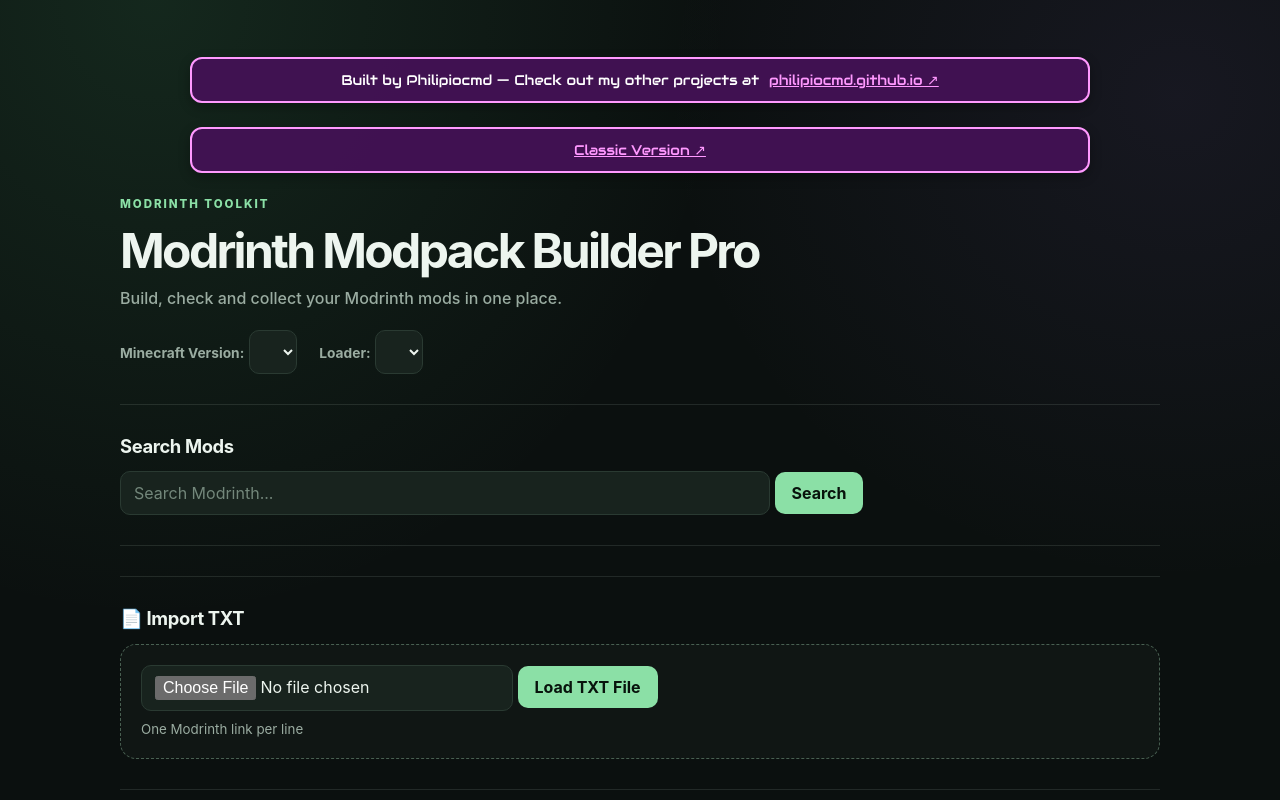
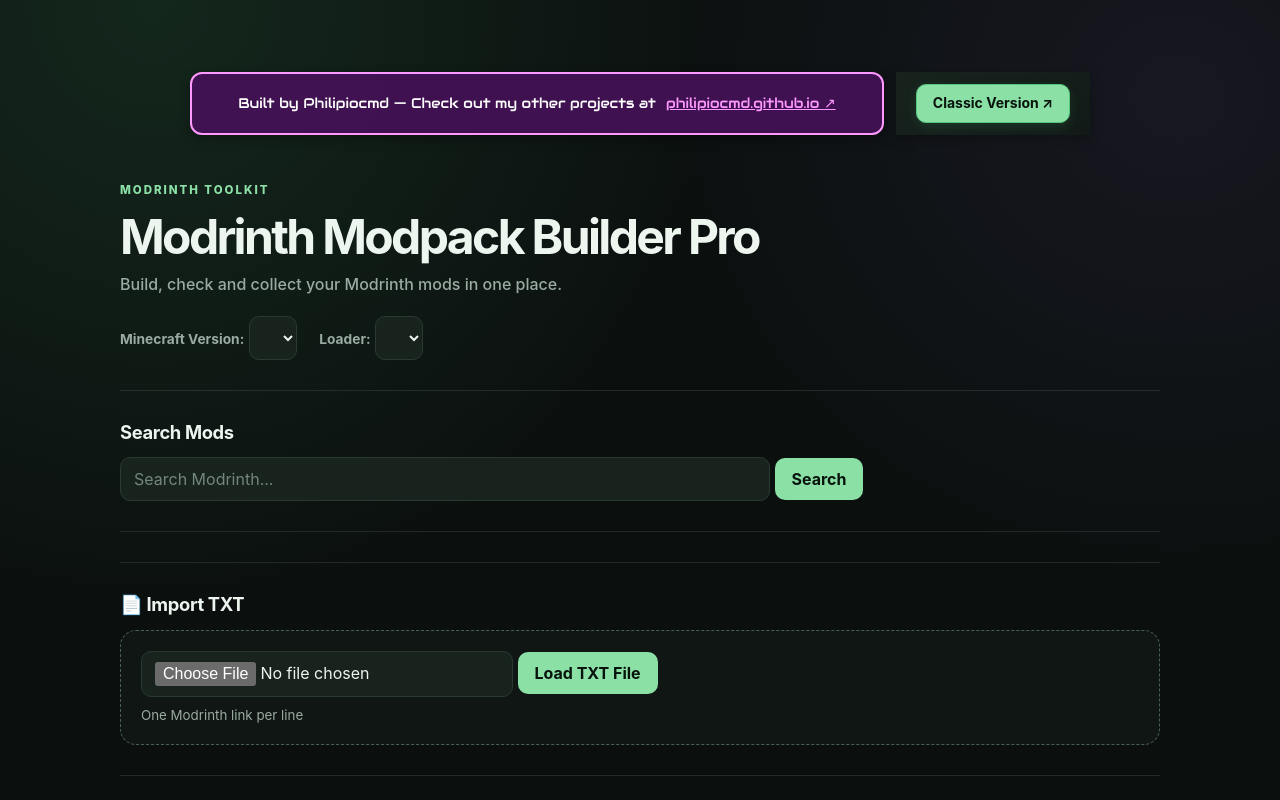
Before and after one commit to philipiocmd/modrinth-builder, a plain HTML site: page index.html in a window 1280 px wide. Shown: the top 800 px of the page. Drawn offline with nearby package versions, Linux system fonts and the light colour scheme; no server answers.

Commit message:
Update index.html

```diff
--- a/index.html
+++ b/index.html
@@ -195,15 +195,44 @@ input.warnInput {
   .modRow input { width: 100%; }
   .fileBox { padding: 15px; }
 }
-#promoBanner {
+#promoBanner,
+#promoBannerClassic {
     display: flex !important;
     visibility: visible !important;
     opacity: 1 !important;
     position: relative;
     z-index: 99999;
+    min-width: 0;
+    margin: 15px 0 24px;
+}
+.promoRow {
+    display: flex;
+    align-items: stretch;
+    justify-content: center;
+    gap: 12px;
     width: calc(100% - 36px);
     max-width: 900px;
     margin: 15px auto 24px;
+}
+.promoRow #promoBannerClassic {
+    flex: 0 0 auto;
+    width: auto;
+}
+.promoRow #promoBanner {
+    flex: 1 1 auto;
+    width: auto;
+    max-width: none;
+}
+@media (max-width: 640px) {
+    .promoRow {
+        flex-direction: column;
+        gap: 0;
+    }
+    .promoRow #promoBanner,
+    .promoRow #promoBannerClassic {
+        width: 100%;
+        margin: 6px 0;
+    }
 }
 .brandMark { max-width: 1040px; margin: 0 auto 14px; color: var(--accent); font-size: .72rem; font-weight: 850; letter-spacing: .17em; }\n.brandDot { display: inline-block; width: 8px; height: 8px; margin-right: 8px; border-radius: 50%; background: var(--accent); box-shadow: 0 0 14px rgba(139,224,166,.7); vertical-align: 1px; }\n
 /* Classic version navigation */
@@ -254,6 +283,7 @@ input.warnInput {
 </head>
 
 <body>
+<div class="promoRow">
 <div id="promoBanner" style="
     background-color: rgba(67, 17, 85, 0.95);
     border: 2px solid #ff99ff;
@@ -276,25 +306,40 @@ input.warnInput {
        philipiocmd.github.io ↗
     </a>
 </div>
-<div id="promoBanner" style="
-    background-color: rgba(67, 17, 85, 0.95);
-    border: 2px solid #ff99ff;
-    border-radius: 12px;
+<div id="promoBannerClassic" style="
+    background: linear-gradient(145deg, #18231e, #121a17);
     padding: 12px 20px;
-    color: white;
-    font-family: 'Audiowide', sans-serif;
+    color: #edf5ef;
+    font-family: Inter, ui-sans-serif, system-ui, sans-serif;
     font-size: 14px;
     flex-wrap: wrap;
     justify-content: center;
     align-items: center;
     gap: 10px;
-    box-shadow: 0 4px 12px rgba(0, 0, 0, 0.3);
+    box-shadow: 0 4px 12px rgba(0, 0, 0, 0.22);
 ">
     <a href="./classic.html"
        rel="noopener noreferrer"
-       style="color:#ff99ff;text-decoration:underline;">
+       style="
+         display: inline-flex;
+         align-items: center;
+         justify-content: center;
+         gap: 8px;
+         padding: 10px 16px;
+         color: #08130c;
+         background: #8be0a6;
+         border: 1px solid #53c77c;
+         border-radius: 10px;
+         font-family: Inter, ui-sans-serif, system-ui, sans-serif;
+         font-size: 14px;
+         font-weight: 750;
+         line-height: 1.2;
+         text-decoration: none;
+         box-shadow: 0 4px 12px rgba(83, 199, 124, 0.14);
+       ">
        Classic Version ↗
     </a>
+</div>
 </div>
 
 
```
